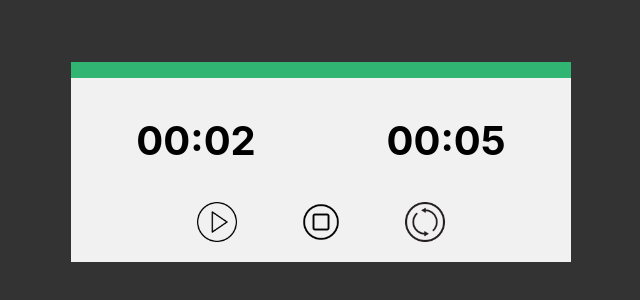
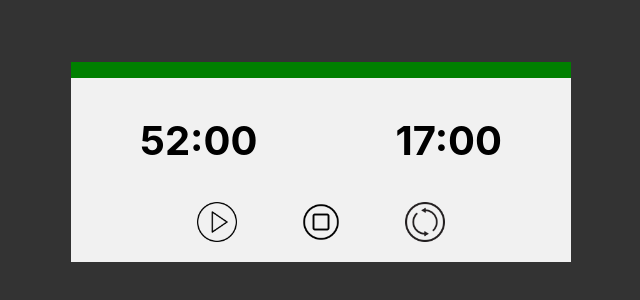
Before and after one commit to mojinet/Learning, a React (Create React App) app in the folder React/2. Pomodoro/pomodoro/: page / in a window 1280 px wide. Shown: the part 238-538 px from the top of the page, without its empty margins (319-959 px from the left). Built offline with nearby package versions, Linux system fonts and the light colour scheme.

Commit message:
adding progress bar

```diff
--- a/React/2. Pomodoro/pomodoro/src/components/Pomodoro.js
+++ b/React/2. Pomodoro/pomodoro/src/components/Pomodoro.js
@@ -5,8 +5,8 @@ import Timer from "./Timer";
 import Progress from "./Progress";
 
 function Pomodoro(){
-    const TIMER_WORK = 2
-    const TIMER_PAUSE = 5
+    const TIMER_WORK = 52*60
+    const TIMER_PAUSE = 17*60
     const [timer, setTimer] = useState(TIMER_WORK)
     const [timerPause, setTimerPause] = useState(TIMER_PAUSE)
     const [intervalId, setIntervalId] = useState(0)
@@ -48,7 +48,7 @@ function Pomodoro(){
 
     return (
         <div className="Pomodoro">
-            <Progress timerWork={timer} timerPause={timerPause}/>
+            <Progress timerWork={timer} timerPause={timerPause} totalWork={TIMER_WORK} totalPause={TIMER_PAUSE}/>
             <div className="timers">
                 <Timer time={timer} />
                 <Timer time={timerPause} />
--- a/React/2. Pomodoro/pomodoro/src/components/Progress.js
+++ b/React/2. Pomodoro/pomodoro/src/components/Progress.js
@@ -1,11 +1,24 @@
 import '../style/Progress.css'
-function Progress({timerWork, timerPause}){
-    const calcProgress = (timerWork,timerPause) => {
+import {useEffect, useState} from "react";
 
-    }
+function Progress({timerWork, timerPause,totalWork,totalPause}){
+    const [progressBarPourcent, setProgressBarPourcent] = useState('100%')
+    const [statusColor, setStatusColor] = useState('green')
+
+    useEffect(()=>{
+        let progressValue = ''
+        if(timerWork > 0){
+            setStatusColor('green')
+            progressValue = (timerWork/totalWork)*100
+        }else if(timerWork <= 0 && timerPause >= 0){
+            setStatusColor('red')
+            progressValue = (timerPause/totalPause)*100
+        }
+        setProgressBarPourcent(v => progressValue + '%')
+    },[timerWork,timerPause])
 
     return (
-        <div className="progress-bar">{calcProgress(timerWork,timerPause)}</div>
+        <div className="progress-bar" style={{width: progressBarPourcent,backgroundColor: statusColor}}></div>
     )
 }
 
--- a/React/2. Pomodoro/pomodoro/src/style/Progress.css
+++ b/React/2. Pomodoro/pomodoro/src/style/Progress.css
@@ -1,4 +1,5 @@
 .progress-bar{
     height: 1rem;
     background-color: #31b572;
+    transition-duration: 0.1s;
 }
```
